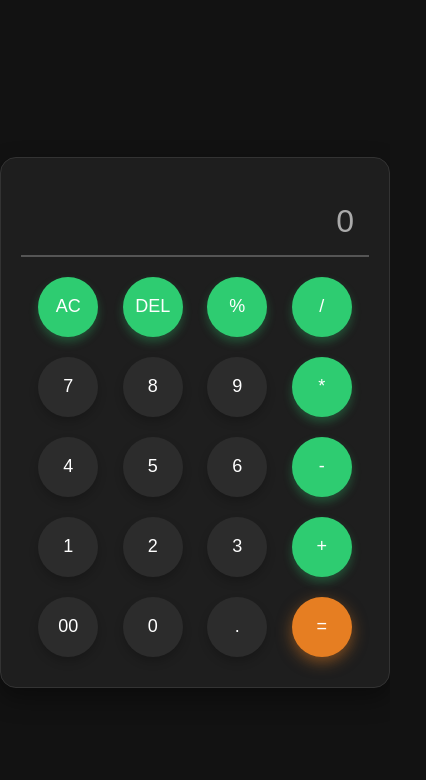
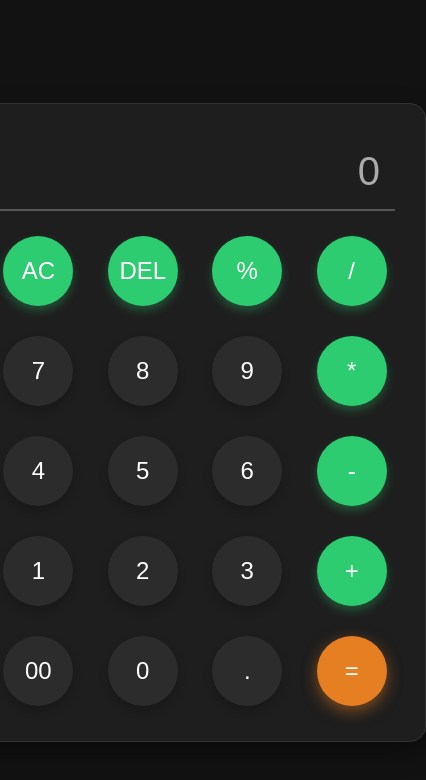
Before and after one commit to tirtheshnehete/calculator, a plain HTML site: page index.html in a window 390 px wide. Shown: the whole page, 426 px wide, since content can reach past the window. Drawn offline with Linux system fonts and the light colour scheme.

Commit message:
Update index.css

```diff
--- a/index.css
+++ b/index.css
@@ -85,16 +85,3 @@ button:hover{
 button:active{
     transform: scale(0.95);
 }
-@media (max-width: 768px) {
-    input {
-        width: 100%;
-        font-size: 32px;
-    }
-
-    button {
-        width: 60px;
-        height: 60px;
-        font-size: 18px;
-        margin: 10px;
-    }
-}
```
